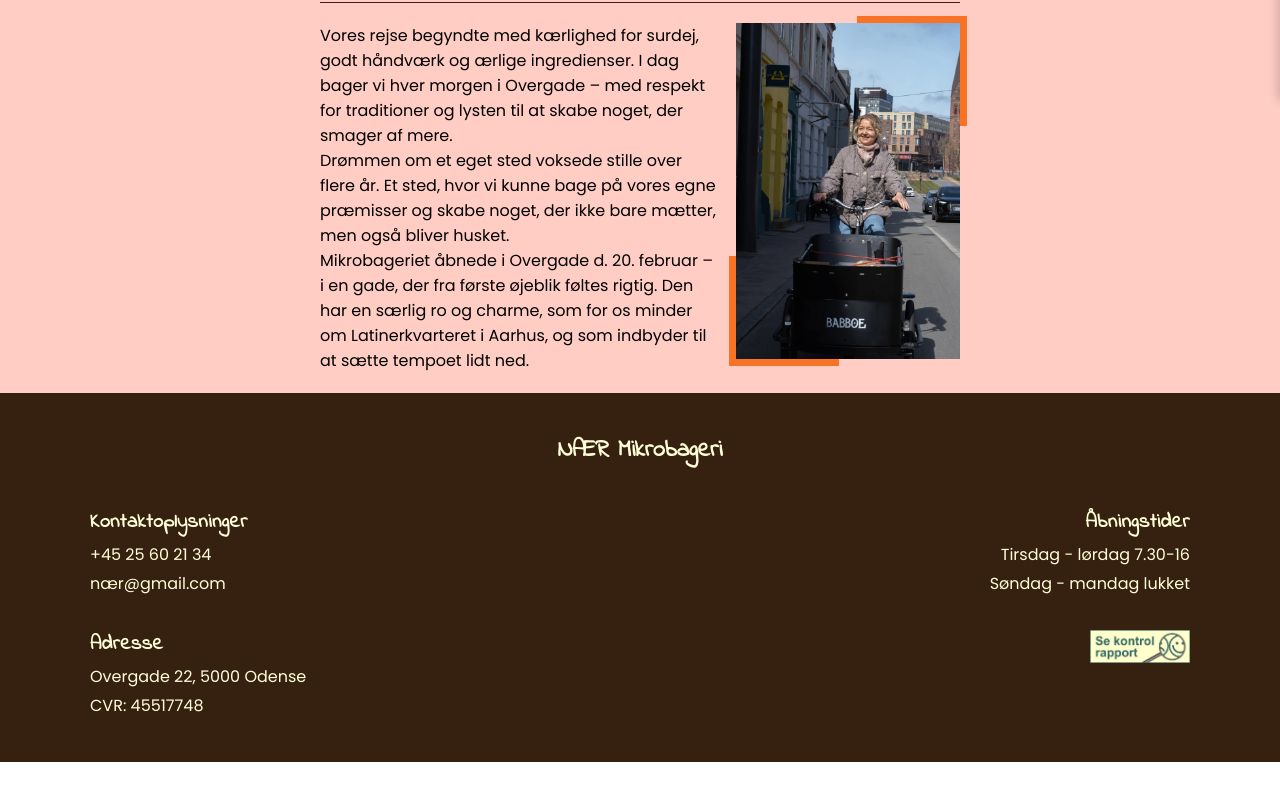
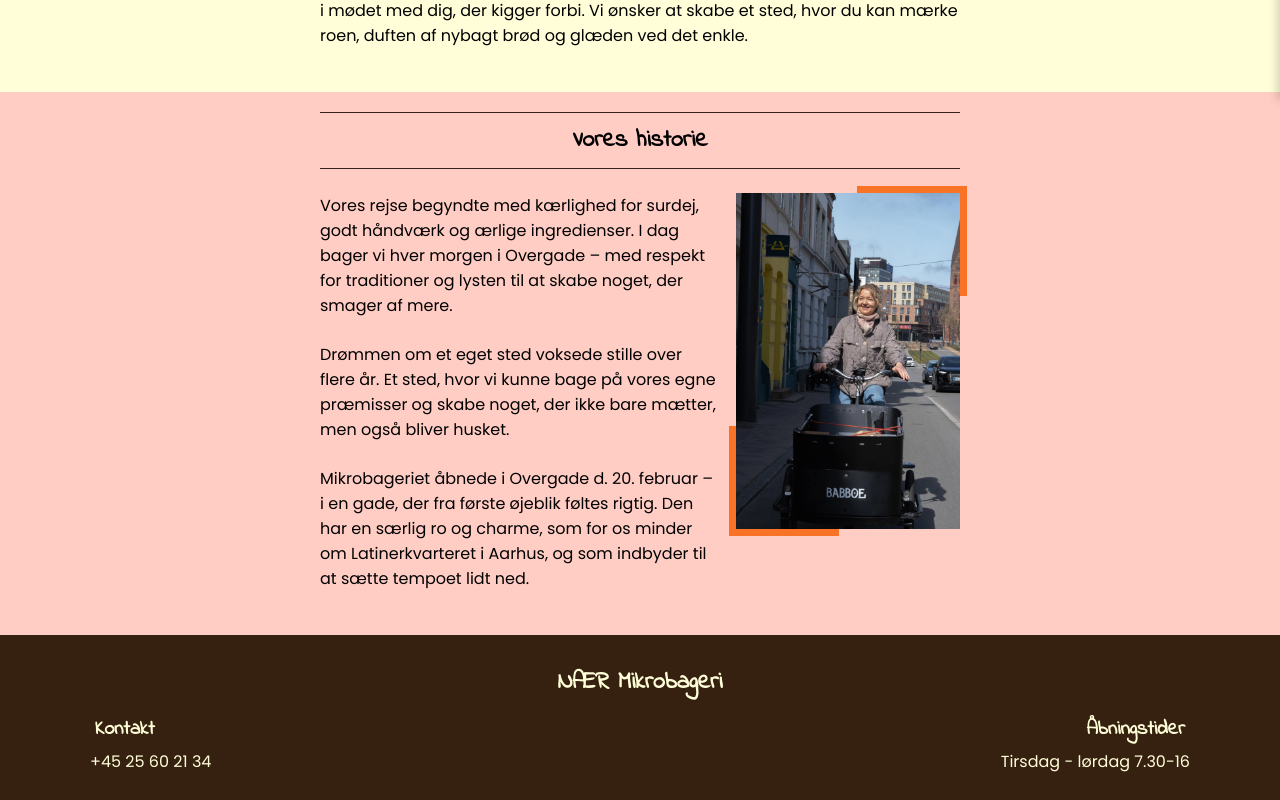
Before and after one commit to Freja-absalonsen/projekt-6, a Vue app in the folder projekt-6/: page /om-os in a window 1280 px wide. Shown: the part 860-1660 px from the top of the page. Before the commit the page ends 1622 px from the top, so only its background shows below. Built offline with nearby package versions, Linux system fonts and the light colour scheme.

Commit message:
padding mm.

```diff
--- a/projekt-6/src/components/Contact/ContactForm.vue
+++ b/projekt-6/src/components/Contact/ContactForm.vue
@@ -85,7 +85,7 @@ async function handleSubmit() {
       <label class="form-section__label" >Meddelelse</label>
       <textarea class="form-section__textarea" v-model="form.message" placeholder="Meddelelse"></textarea>
 
-      <button class="form-section__button" type="submit">Send →</button>
     </form>
+    <button class="form-section__button" type="submit">Send →</button>
   </section>
 </template>
--- a/projekt-6/src/components/Footer.vue
+++ b/projekt-6/src/components/Footer.vue
@@ -7,7 +7,7 @@
             <div class="footer__grid">
                 <div class="footer__column footer__column--left">
                     <div class="footer__section">
-                        <h3 class="footer__heading">Kontaktoplysninger</h3>
+                        <h3 class="footer__heading">Kontakt</h3>
                         <p class="footer__text"><a href="tel:+4525602134" class="footer__link">+45 25 60 21 34</a></p>
                         <p class="footer__text"><a href="mailto:nær@gmail.com" class="footer__link">nær@gmail.com</a></p>
                     </div>
--- a/projekt-6/src/components/Header.vue
+++ b/projekt-6/src/components/Header.vue
@@ -12,7 +12,7 @@
     <header class="header">
         <div class="header__logo">
             <RouterLink :to="{ name: 'home' }">
-              <img class="header__logo" src="@/assets/logo-naer.png" alt="Logo.">
+              <img src="@/assets/logo-naer.png" alt="Logo.">
             </RouterLink>
         </div>
         <button
--- a/projekt-6/src/styles/_mixins.scss
+++ b/projekt-6/src/styles/_mixins.scss
@@ -4,7 +4,7 @@
 //pink sektion
 @mixin section-pink {
     background-color: c.$color-secondary;
-    padding: 20px 16px;
+    padding: 20px;
       @media (min-width: 768px){
         padding: 20px 25%;
       }
@@ -22,7 +22,7 @@
     background: c.$color-quinary;
     color: c.$color-text-secondary;
     border: none;
-    padding: 5px 20px;
+    padding: 5px 8px;
     border-radius: 6px;
     cursor: pointer;
     align-self: center;
--- a/projekt-6/src/styles/style.css
+++ b/projekt-6/src/styles/style.css
@@ -7,23 +7,30 @@ h1 {
   font-size: 28px;
   font-family: "Indie Flower", cursive;
   text-align: center;
+  margin: 15px;
 }
 
 h2 {
   font-size: 24px;
   font-family: "Indie Flower", cursive;
   text-align: center;
+  margin: 10px;
 }
 
 h3 {
   font-size: 20px;
   font-family: "Indie Flower", cursive;
+  margin: 5px;
 }
 
 p, a {
   font-size: 16px;
   font-family: "Poppins", sans-serif;
   text-decoration: none;
+}
+
+p {
+  margin-bottom: 24px;
 }
 
 section {
@@ -44,12 +51,20 @@ section {
   z-index: 9999;
 }
 .header__logo {
+  position: absolute;
+  top: 0;
+  left: 20px;
   height: 64px;
-  position: fixed;
-  left: 20px;
+  display: flex;
+  align-items: center;
+  z-index: 10000;
+}
+.header__logo img {
+  height: 64px;
+  display: block;
 }
 .header__button {
-  position: fixed;
+  position: absolute;
   top: 20px;
   right: 20px;
   z-index: 9999;
@@ -69,13 +84,23 @@ section {
   transition: all 0.3s ease;
 }
 .header__burger-line.open:nth-child(1) {
-  transform: translateY(9.5px) rotate(45deg);
+  transform: translateY(10.5px) rotate(45deg);
+}
+@media (min-width: 768px) {
+  .header__burger-line.open:nth-child(1) {
+    transform: translateY(9.5px) rotate(45deg);
+  }
 }
 .header__burger-line.open:nth-child(2) {
   opacity: 0;
 }
 .header__burger-line.open:nth-child(3) {
-  transform: translateY(-9.5px) rotate(-45deg);
+  transform: translateY(-10.5px) rotate(-45deg);
+}
+@media (min-width: 768px) {
+  .header__burger-line.open:nth-child(3) {
+    transform: translateY(-9.5px) rotate(-45deg);
+  }
 }
 .header__overlay {
   position: fixed;
@@ -131,17 +156,11 @@ section {
   display: block;
   pointer-events: none;
 }
-.home-info__title {
-  margin-bottom: 13px;
-}
-.home-info__text {
-  line-height: 1.5;
-}
 .home-info__button {
   background: #577448;
   color: #FFFED9;
   border: none;
-  padding: 5px 20px;
+  padding: 5px 8px;
   border-radius: 6px;
   cursor: pointer;
   align-self: center;
@@ -149,14 +168,10 @@ section {
   font-family: "Poppins", sans-serif;
 }
 
-.home-history__title {
-  margin-bottom: 24px;
-}
 .home-history__content {
   display: flex;
   align-items: flex-start;
   gap: 16px;
-  margin-bottom: 20px;
 }
 .home-history__text-block {
   flex: 1;
@@ -172,7 +187,7 @@ section {
   background: #577448;
   color: #FFFED9;
   border: none;
-  padding: 5px 20px;
+  padding: 5px 8px;
   border-radius: 6px;
   cursor: pointer;
   align-self: center;
@@ -209,7 +224,7 @@ section {
 
 .follow {
   background-color: #FFCDC4;
-  padding: 20px 16px;
+  padding: 20px;
 }
 @media (min-width: 768px) {
   .follow {
@@ -232,7 +247,6 @@ section {
   display: flex;
   align-items: center;
   justify-items: center;
-  gap: 40px;
 }
 .follow__visual {
   position: relative;
@@ -250,13 +264,18 @@ section {
 }
 .follow__image {
   display: block;
-  width: 188px;
-  height: 288px;
+  width: 90%;
+  height: auto;
   position: absolute;
   top: 50px;
   left: 5px;
   z-index: 2;
   border-radius: 5px;
+}
+@media (min-width: 768px) {
+  .follow__image {
+    width: 100%;
+  }
 }
 .follow__text {
   flex: 1;
@@ -271,7 +290,7 @@ section {
   background: #577448;
   color: #FFFED9;
   border: none;
-  padding: 5px 20px;
+  padding: 5px 8px;
   border-radius: 6px;
   cursor: pointer;
   align-self: center;
@@ -294,7 +313,6 @@ section {
   text-align: center;
 }
 .testimonials__title {
-  margin-bottom: 24px;
   font-size: 28px;
   font-family: "Indie Flower", cursive;
 }
@@ -384,9 +402,6 @@ section {
   z-index: 1;
 }
 
-.contact__title {
-  margin-bottom: 10px;
-}
 .contact__description {
   font-size: 16px;
   font-family: "Poppins", sans-serif;
@@ -431,6 +446,7 @@ section {
   display: flex;
   flex-direction: column;
   gap: 12px;
+  margin-bottom: 24px;
 }
 .form-section__input, .form-section__textarea {
   padding: 12px;
@@ -481,17 +497,19 @@ section {
   background: #577448;
   color: #FFFED9;
   border: none;
-  padding: 5px 20px;
+  padding: 5px 8px;
   border-radius: 6px;
   cursor: pointer;
   align-self: center;
   font-size: 16px;
   font-family: "Poppins", sans-serif;
+  display: flex;
+  justify-self: center;
 }
 
 .hours-section {
   background-color: #FFCDC4;
-  padding: 20px 16px;
+  padding: 20px;
 }
 @media (min-width: 768px) {
   .hours-section {
@@ -509,7 +527,6 @@ section {
 }
 .hours-section__container {
   width: 100%;
-  max-width: 500px;
   text-align: center;
 }
 .hours-section__divider {
@@ -526,11 +543,9 @@ section {
 .map-section {
   text-align: center;
 }
-.map-section__title {
-  margin-bottom: 16px;
-}
 .map-section__wrapper {
   position: relative;
+  margin-bottom: 24px;
 }
 .map-section__map {
   display: block;
@@ -619,7 +634,7 @@ section {
 
 .our-history {
   background-color: #FFCDC4;
-  padding: 20px 16px;
+  padding: 20px;
 }
 @media (min-width: 768px) {
   .our-history {
@@ -635,9 +650,9 @@ section {
   display: grid;
   grid-template-areas: "top-text  image" "text2     text2" "text3     text3";
   grid-template-columns: 1fr 45%;
-  padding-top: 20px;
   -moz-column-gap: 1rem;
        column-gap: 1rem;
+  margin-top: 24px;
 }
 @media (min-width: 768px) {
   .our-history__content {
@@ -657,6 +672,7 @@ section {
 .our-history__wrapper {
   grid-area: image;
   align-self: start;
+  margin-bottom: 24px;
 }
 .our-history .image-wrapper {
   position: relative;
@@ -690,7 +706,7 @@ section {
 .footer {
   background-color: #362110;
   color: #FFFED9;
-  padding: 40px 20px;
+  padding: 20px;
 }
 .footer__inner {
   max-width: 1100px;
@@ -698,7 +714,6 @@ section {
 }
 .footer__title {
   text-align: center;
-  margin-bottom: 40px;
 }
 .footer__grid {
   display: flex;
@@ -722,13 +737,6 @@ section {
   width: 100px;
   display: block;
 }
-.footer__heading {
-  margin-bottom: 5px;
-  letter-spacing: 0.5px;
-}
-.footer__text {
-  margin: 4px 0;
-}
 .footer__link {
   color: inherit;
   text-decoration: none;
--- a/projekt-6/src/styles/style.scss
+++ b/projekt-6/src/styles/style.scss
@@ -10,23 +10,30 @@ h1{
     font-size: f.$font-size-primary;
     font-family: f.$font-secondary;
     text-align: center;
+    margin: 15px;
 }
 
 h2{
     font-size: f.$font-size-secondary;
     font-family: f.$font-secondary;
     text-align: center;
+    margin: 10px;
 }
 
 h3{
     font-size: f.$font-size-h3;
     font-family: f.$font-secondary;
+    margin: 5px;
 }
 
 p,a{
     font-size: f.$font-size-tertiary;
     font-family: f.$font-primary;
     text-decoration: none;
+}
+
+p{
+    margin-bottom: 24px;
 }
 
 section{
@@ -46,13 +53,23 @@ section{
   z-index: 9999;
 
   &__logo{
+    position: absolute;
+    top: 0;
+    left: 20px;
     height: 64px;
-    position: fixed;
-    left: 20px;
+
+    display: flex;
+    align-items: center;
+    z-index: 10000;
+  }
+
+  &__logo img{
+    height: 64px;
+    display: block;
   }
 
   &__button {
-    position: fixed;
+    position: absolute;
     top: 20px;
     right: 20px;
     z-index: 9999;
@@ -75,7 +92,11 @@ section{
   }
 
   &__burger-line.open:nth-child(1) {
-    transform: translateY(9.5px) rotate(45deg);
+    transform: translateY(10.5px) rotate(45deg);
+
+    @media(min-width: 768px){
+        transform: translateY(9.5px) rotate(45deg);
+    }
   }
 
   &__burger-line.open:nth-child(2) {
@@ -83,7 +104,11 @@ section{
   }
 
   &__burger-line.open:nth-child(3) {
-    transform: translateY(-9.5px) rotate(-45deg);
+    transform: translateY(-10.5px) rotate(-45deg);
+
+    @media(min-width: 768px){
+        transform: translateY(-9.5px) rotate(-45deg);
+    }
   }
 
   &__overlay {
@@ -151,14 +176,6 @@ section{
         pointer-events: none;
     }
 
-    &__title{
-        margin-bottom: 13px;
-    }
-
-    &__text{
-        line-height: 1.5;
-    }
-
     &__button{
         @include m.button;
     }
@@ -168,15 +185,10 @@ section{
 // home history
 .home-history{
 
-    &__title{
-        margin-bottom: 24px;
-    }
-
     &__content{
         display: flex;
         align-items: flex-start;
         gap: 16px;
-        margin-bottom: 20px;
     }
 
     &__text-block{
@@ -239,7 +251,7 @@ section{
         display: flex;
         align-items: center;
         justify-items: center;
-        gap: 40px;
+
     }
 
     &__visual{
@@ -260,13 +272,18 @@ section{
 
     &__image{
         display: block;
-        width: 188px;
-        height: 288px;
+        width: 90%;
+        height: auto;
         position: absolute;
         top: 50px;
         left: 5px;
         z-index: 2;
         border-radius: 5px;
+
+        @media(min-width: 768px){
+            width: 100%;
+        }
+
     }
 
     &__text{
@@ -277,7 +294,7 @@ section{
     }
 
     &__description{
-        text-align: center
+        text-align: center;
     }
 
     &__button{
@@ -302,7 +319,6 @@ section{
     text-align: center;
 
     &__title{
-        margin-bottom: 24px;
         font-size: f.$font-size-primary;
         font-family: f.$font-secondary;
     }
@@ -398,11 +414,6 @@ section{
 // Contact info
 .contact{
 
-
-    &__title{
-        margin-bottom: 10px;
-    }
-
     &__description{
         font-size: f.$font-size-tertiary;
         font-family: f.$font-primary;
@@ -458,6 +469,7 @@ section{
         display: flex;
         flex-direction: column;
         gap: 12px;
+        margin-bottom: 24px;
     }
 
     &__input, &__textarea{
@@ -514,6 +526,8 @@ section{
 
     &__button{
         @include m.button;
+        display: flex;
+        justify-self: center
     }
 }
 
@@ -529,7 +543,6 @@ section{
 
     &__container{
         width: 100%;
-        max-width: 500px;
         text-align: center;
     }
 
@@ -552,12 +565,9 @@ section{
 .map-section {
     text-align: center;
 
-    &__title{
-        margin-bottom: 16px;
-    }
-
     &__wrapper{
         position: relative;
+        margin-bottom: 24px;
     }
 
     &__map {
@@ -652,8 +662,8 @@ section{
             "text2     text2"
             "text3     text3";
         grid-template-columns: 1fr 45%;
-        padding-top: 20px;
         column-gap: 1rem;
+        margin-top: 24px;
 
         @media (min-width: 768px) {
             grid-template-areas:
@@ -671,6 +681,7 @@ section{
     &__wrapper {
         grid-area: image;
         align-self: start;
+        margin-bottom: 24px;
     }
 
     .image-wrapper {
@@ -699,8 +710,7 @@ section{
 .footer{
     background-color: c.$color-tertiary;
     color: c.$color-text-secondary;
-    padding: 40px 20px;
-
+    padding: 20px;
     &__inner {
         max-width: 1100px;
         margin: 0 auto;
@@ -708,7 +718,6 @@ section{
 
     &__title {
         text-align: center;
-        margin-bottom: 40px;
     }
 
     &__grid {
@@ -740,15 +749,6 @@ section{
         display: block;
     }
 
-    &__heading{
-        margin-bottom: 5px;
-        letter-spacing: 0.5px;
-    }
-
-    &__text{
-        margin: 4px 0;
-    }
-
     &__link{
         color: inherit;
         text-decoration: none;
```
Also changed, not shown: 1 other file (tests, documents, lock files or other folders).
